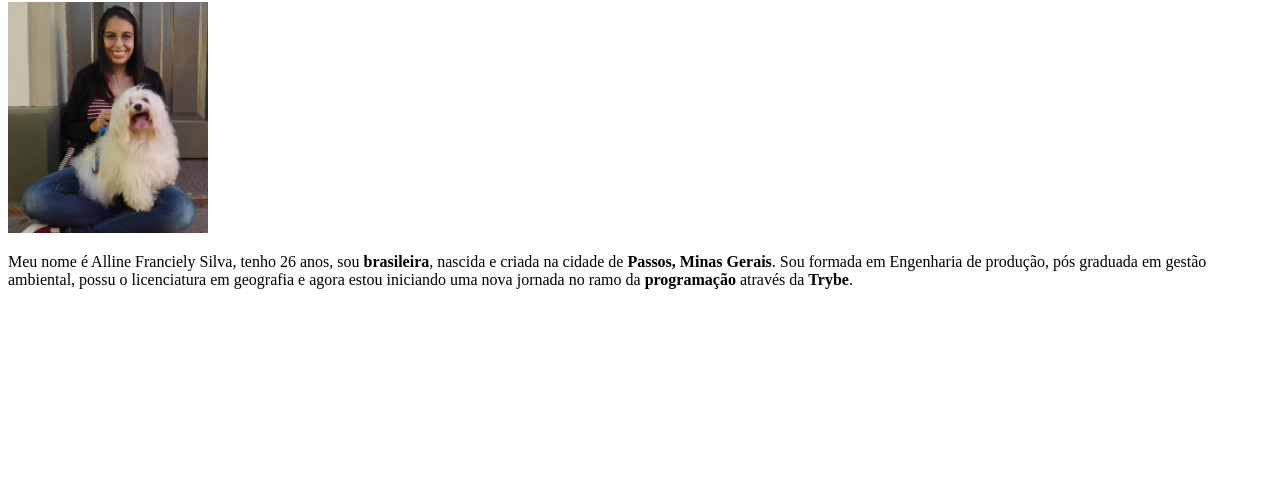
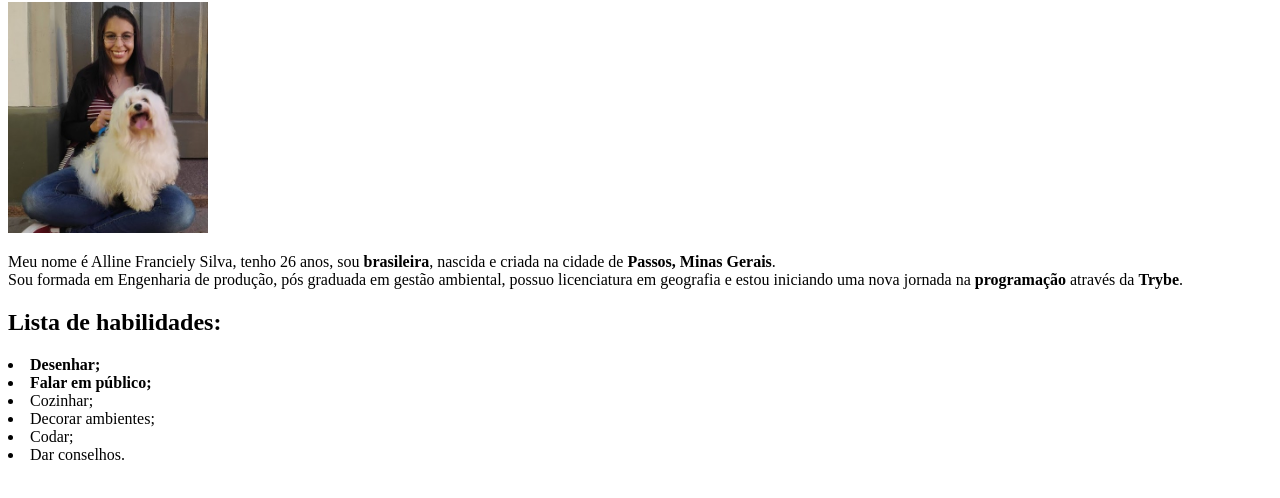
Before and after one commit to AllineFranciely/portfolio, a plain HTML site: page index.html in a window 1280 px wide. Shown: the part 78-576 px from the top of the page. Drawn offline with Linux system fonts and the light colour scheme.

Commit message:
Adiciona requisito 4

```diff
--- a/index.html
+++ b/index.html
@@ -9,7 +9,14 @@
 <body>
     <h1>Alline Franciely Silva</h1>
     <img src="./img.site.jpg" alt="Imagem da autora do site, Alline, com seu cachorrinho Lucky" width="200px">
-    <p>Meu nome é Alline Franciely Silva, tenho 26 anos, sou <strong>brasileira</strong>, nascida e criada na cidade de <strong>Passos, Minas Gerais</strong>. Sou formada em Engenharia de produção, pós graduada em gestão ambiental, possu o licenciatura em geografia e agora estou iniciando uma nova jornada no ramo da <strong>programação</strong> através da <strong>Trybe</strong>.</p>
-
+    <p>Meu nome é Alline Franciely Silva, tenho 26 anos, sou <strong>brasileira</strong>, nascida e criada na cidade de <strong>Passos, Minas Gerais</strong>. <br>
+    Sou formada em Engenharia de produção, pós graduada em gestão ambiental, possuo licenciatura em geografia e estou iniciando uma nova jornada na <strong>programação</strong> através da <strong>Trybe</strong>.</p>
+    <h2>Lista de habilidades:</h2>
+    <li><strong>Desenhar;</strong></li>
+    <li><strong>Falar em público;</strong></li>
+    <li>Cozinhar;</li>
+    <li>Decorar ambientes;</li>
+    <li>Codar;</li>
+    <li>Dar conselhos.</li>
 </body>
 </html>
```
